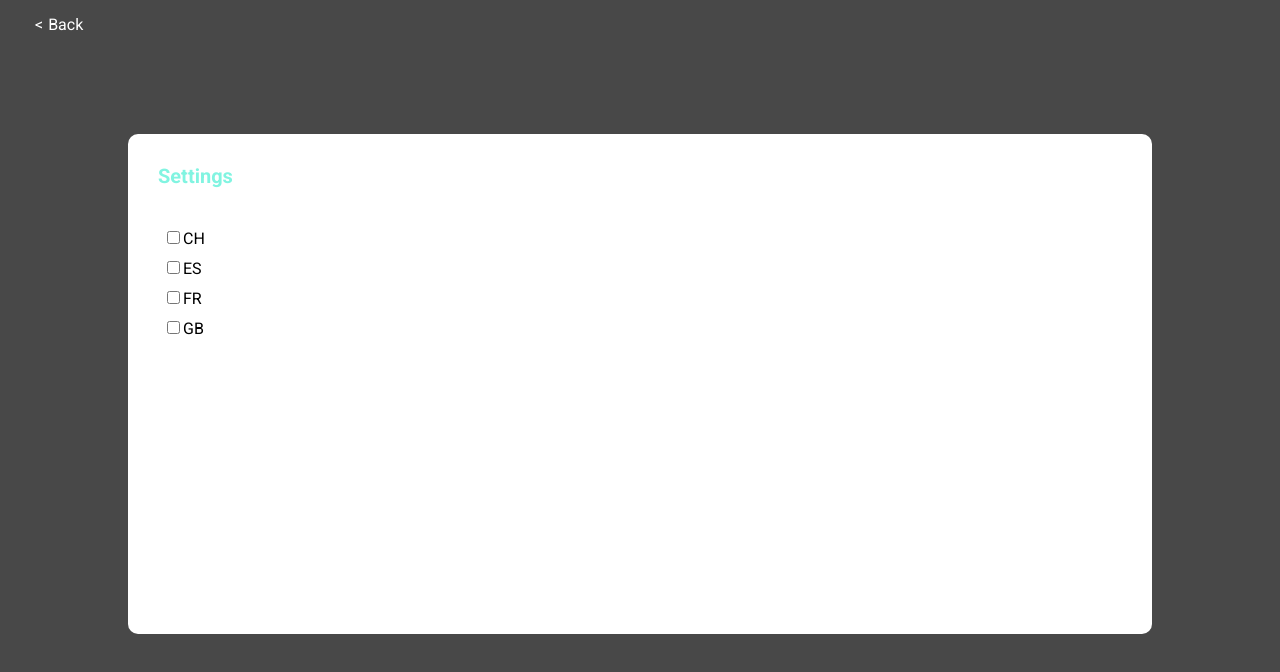
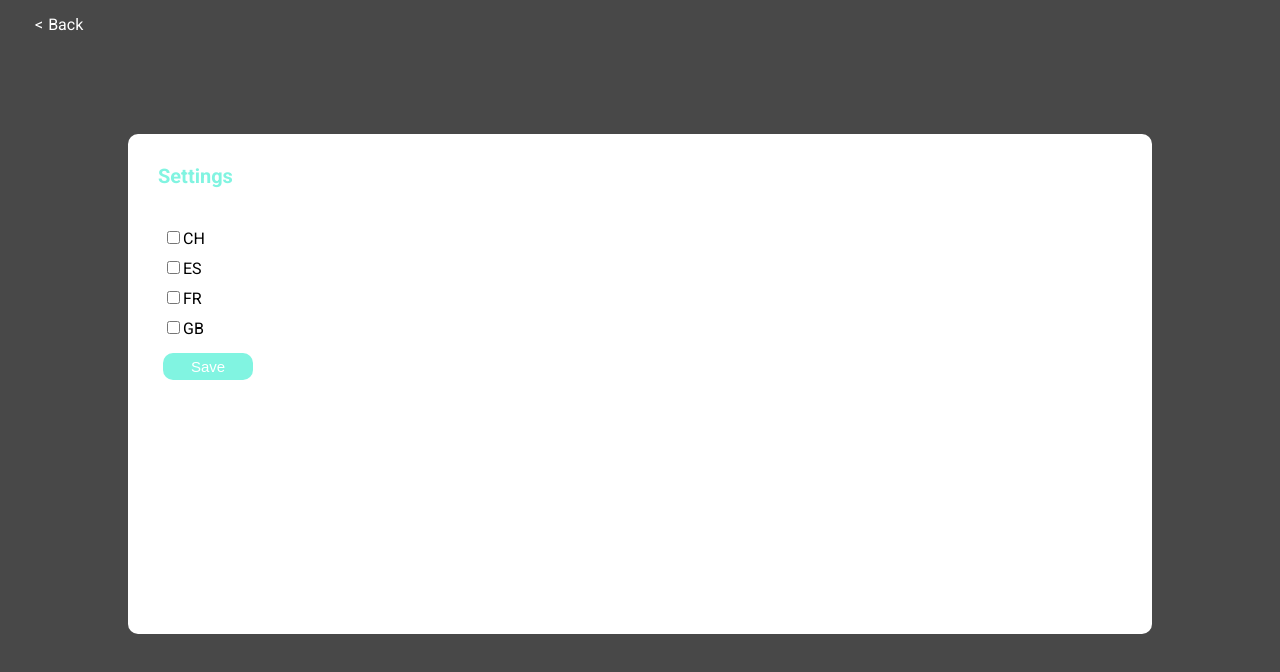
Before and after one commit to shvvffle/address-book-app, a React (Create React App) app: page /settings in a window 1280 px wide. Shown: the top 672 px of the page. Built offline with nearby package versions, Linux system fonts and the light colour scheme.

Commit message:
adds settings methods to get checked nationalities

```diff
--- a/src/components/NotFound.js
+++ b/src/components/NotFound.js
@@ -1,9 +1,9 @@
 import React from 'react';
 
 const NotFound = () => (
-	<div className='not-found'>
-		<h2>Not Found!</h2>
-	</div>
+  <div className='not-found'>
+    <h2>Not Found!</h2>
+  </div>
 );
 
 export default NotFound;
--- a/src/components/Settings.js
+++ b/src/components/Settings.js
@@ -2,19 +2,36 @@ import React, { Component } from 'react';
 import axios from 'axios';
 
 class Settings extends Component {
+  state = {
+    nationalities: ['ch', 'es', 'fr', 'gb'],
+    checked: []
+  };
 
-    state = {
-        nationalities: [
-            'ch',
-            'es',
-            'fr',
-            'gb'
-        ]
+  onClick = event => {
+    event.preventDefault();
+    const choices = this.state.checked;
+    this.requestUsers(choices);
+  };
+
+  handleCheckbox = event => {
+    const target = event.currentTarget;
+    const nat = target.getAttribute('value');
+    if (target.checked) {
+      this.setState({ checked: this.state.checked.concat(nat) });
+    } else {
+      let checked = this.state.checked;
+      const index = checked.indexOf(nat);
+      if (index > -1) {
+        checked.splice(index, 1);
       }
+      this.setState({ checked });
+    }
+  };
 
   requestUsers(value) {
+    if (value) {
       axios
-        .get('https://randomuser.me/api/?results=' + value + '')
+        .get('https://randomuser.me/api/?nat=' + value + '')
         .then(response => {
           const users = response.data.results;
           this.setState({
@@ -23,12 +40,13 @@ class Settings extends Component {
           });
         });
     }
+  }
 
   render() {
     return (
       <div className='wrapper'>
         <div className='nav'>
-                    <a href="/">Back</a>
+          <a href='/'>Back</a>
         </div>
         <div className='settings-wrapper'>
           <p>Settings</p>
@@ -36,14 +54,18 @@ class Settings extends Component {
             {Object.keys(this.state.nationalities).map(key => (
               <label key={key}>
                 <input
-                                type="checkbox"
+                  type='checkbox'
                   key={key}
                   value={this.state.nationalities[key]}
+                  onChange={this.handleCheckbox}
                 />
                 {this.state.nationalities[key]}
               </label>
             ))}
           </div>
+          <button type='submit' onClick={this.onClick}>
+            Save
+          </button>
         </div>
       </div>
     );
@@ -51,5 +73,3 @@ class Settings extends Component {
 }
 
 export default Settings;
-
-// https://randomuser.me/api/?nat=us,dk,fr,gb CH, ES, FR, GB.
--- a/src/css/style.css
+++ b/src/css/style.css
@@ -253,3 +253,16 @@ body {
   text-transform: uppercase;
   margin: 5px;
 }
+
+.settings-wrapper button {
+  background: #81f4e1;
+  color: #fff;
+  border: none;
+  width: 90px;
+  border-radius: 10px;
+  margin: 5px 35px;
+  font-size: 15px;
+  padding: 5px;
+  cursor: pointer;
+  outline: none;
+}
```
Also changed, not shown: src/components/App.js (+5 -4 lines), src/components/Router.js (+7 -7 lines). Lines whose indentation alone changed are shown as unchanged.
